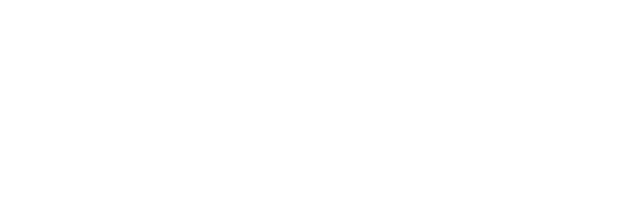
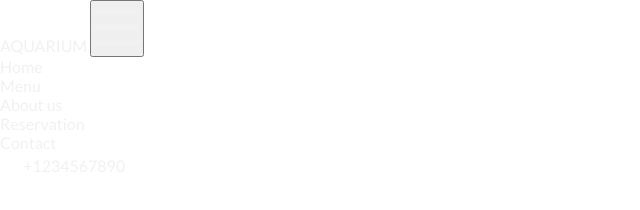
Before and after one commit to cedric-renais/Aquarium, a website: page index.html in a window 1280 px wide. Shown: the whole page, without its empty margins (0-640 px from the left). Drawn offline with Linux system fonts and the light colour scheme; a web font is replaced by a local one.

Commit message:
v1.0.1 : HTML Navbar

```diff
--- a/index.html
+++ b/index.html
@@ -12,7 +12,7 @@
       name="keywords"
       content="seafood, restaurant, fine dining, new york, chef, cuisine"
     />
-    <!-- Liens -->
+    <!-- Links -->
     <link rel="preconnect" href="https://fonts.googleapis.com" />
     <link rel="preconnect" href="https://fonts.gstatic.com" crossorigin />
     <link
@@ -20,11 +20,59 @@
       rel="stylesheet"
     />
     <link rel="stylesheet" href="./sources/css/main.css" />
-    <!-- Titre -->
+    <!-- Title -->
     <title>Aquarium | Fine dining</title>
   </head>
   <!-- Body -->
   <body>
+    <!-- Header -->
+    <header class="home-header">
+      <!-- Nav -->
+      <nav class="l-main-nav">
+        <div class="u-container l-main-nav__container">
+          <a href="./index.html" class="l-main-nav__logo">AQUARIUM</a>
+          <button class="l-main-nav__toggle-button">
+            <img
+              src="./assets/svg/hamburger.svg"
+              alt="Toggle mobile menu"
+              width="50"
+              height="50"
+            />
+          </button>
+          <ul class="l-main-nav__list">
+            <li>
+              <a href="./index.html" class="l-main-nav__link">Home</a>
+            </li>
+            <li>
+              <a href="./menu.html" class="l-main-nav__link">Menu</a>
+            </li>
+            <li>
+              <a href="./index.html#about" class="l-main-nav__link">About us</a>
+            </li>
+            <li>
+              <a href="./index.html#reservation" class="l-main-nav__link"
+                >Reservation</a
+              >
+            </li>
+            <li>
+              <a href="./index.html#contact" class="l-main-nav__link"
+                >Contact</a
+              >
+            </li>
+          </ul>
+          <div class="l-main-nav__phone-number">
+            <img
+              src="./assets/svg/call.svg"
+              alt=""
+              class="l-main-nav__phone-logo"
+              width="20"
+              height="20"
+            />
+            <span class="l-main-nav__phone-digits">+1234567890</span>
+          </div>
+        </div>
+      </nav>
+    </header>
     <!-- Script -->
     <script src="./sources/js/script.js"></script>
   </body>
--- a/sources/sass/main.scss
+++ b/sources/sass/main.scss
@@ -1,7 +1,7 @@
 // Imports
 @use './base' as theme;
 
-// Général
+// General
 body {
   font-family: theme.$text-lato;
   color: theme.$color-white;
```
